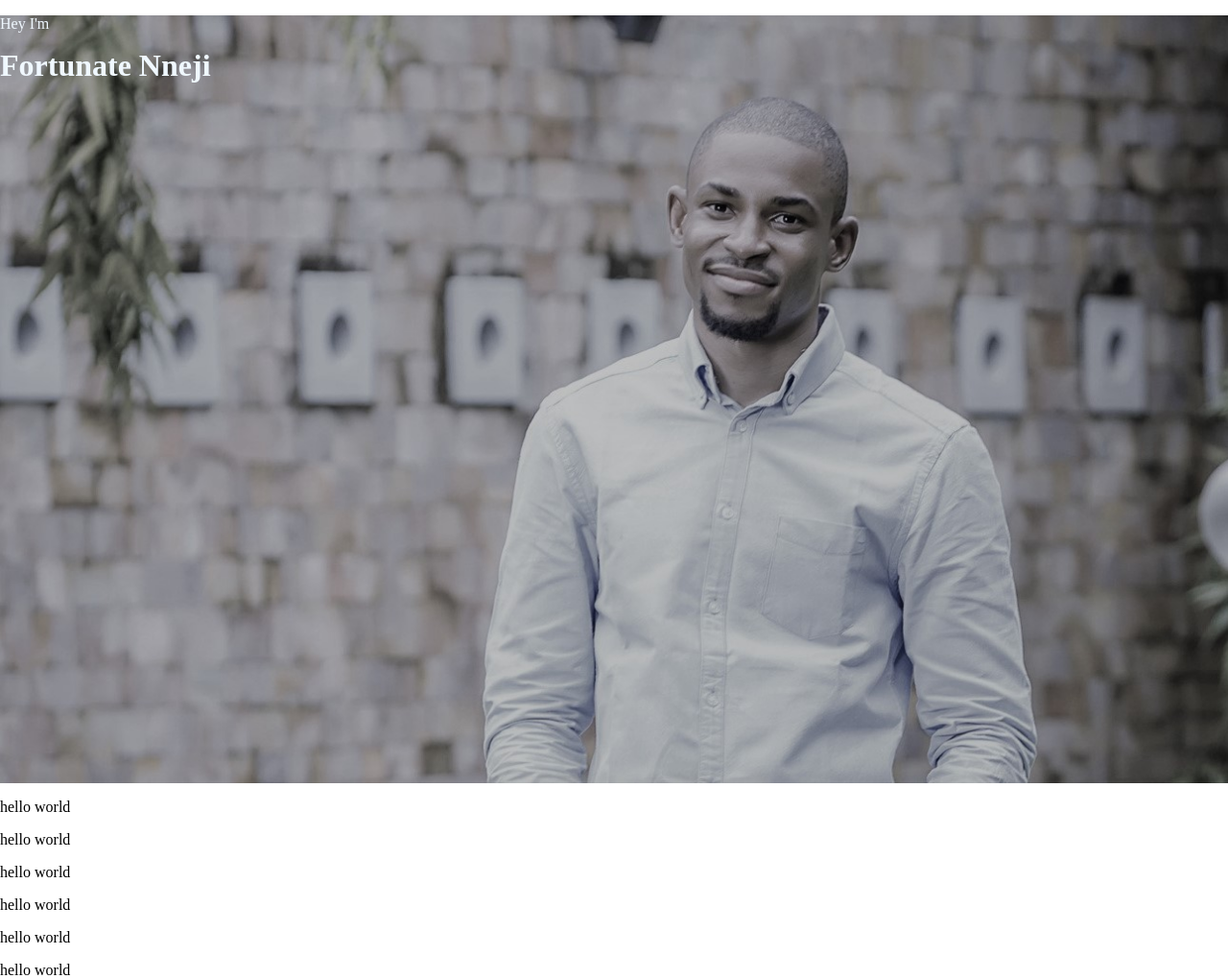
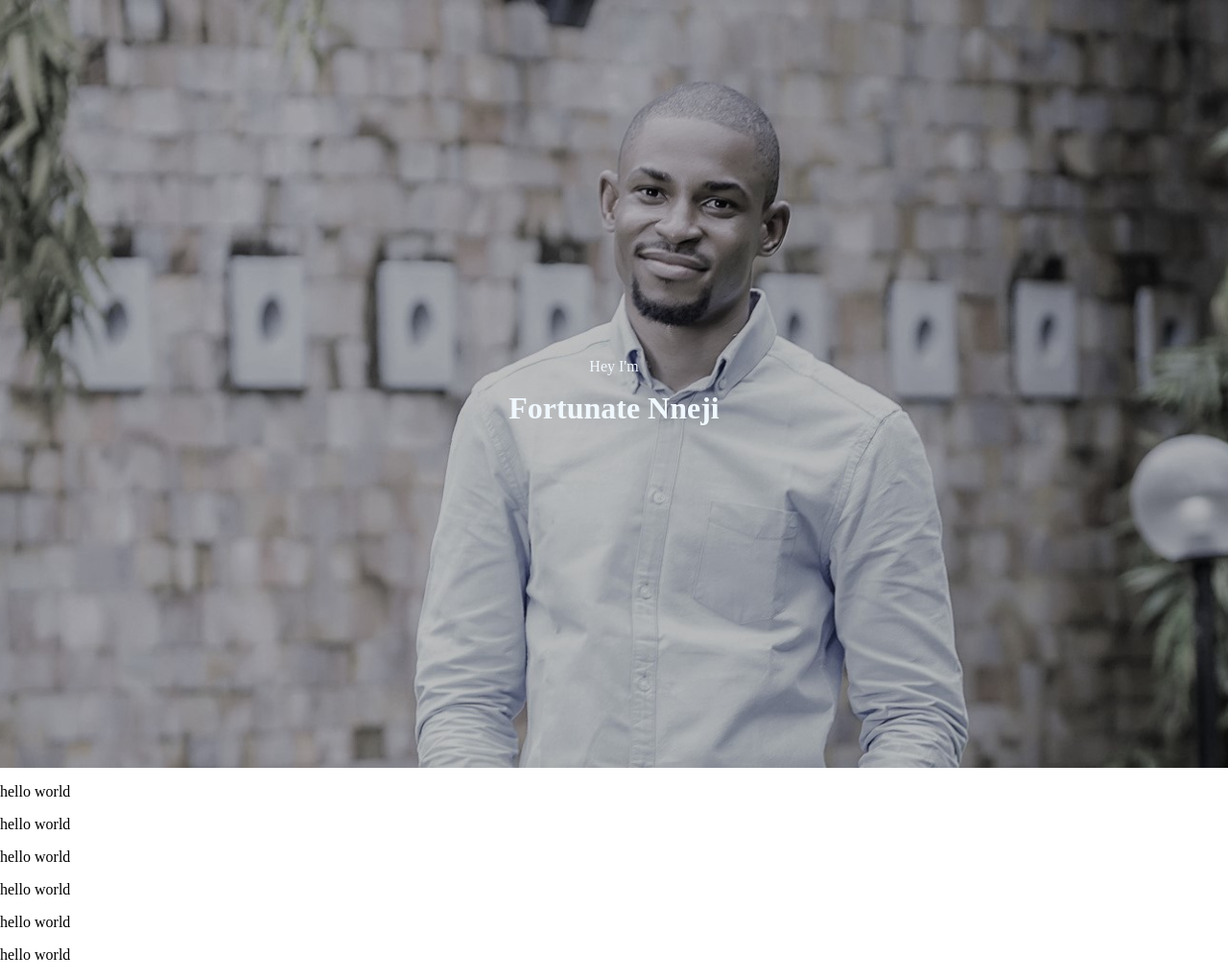
Before and after one commit to formijin/CV, a plain HTML site: page index.html in a window 1280 px wide. Shown: the whole page at 96% size. Drawn offline with Linux system fonts and the light colour scheme.

Commit message:
centred text

```diff
--- a/styles.css
+++ b/styles.css
@@ -1,29 +1,21 @@
-.bannerImage{
-    /* position: relative;
-    width: 100%;
-    z-index: -10 */
-;
-}
 .titleGroup{
-    /* width: auto;
-    height: auto;
-    margin: 0 auto;
-    padding: 10px;
-    position: relative; */
-    /* position: absolute;
-  top: 50%;
-  left: 50%;
-  transform: translate(-50%, -50%);
-  text-align: center; */
-  color: aliceblue;
+    position: absolute;
+    color: aliceblue;
+    top: 50%;
+    left: 50%;
+    transform: translate(-50%, -50%);
+    text-align: center;
 }
 .banner{
   background-image: url("Images/Cover.jpg");
   background-size: cover;
+  background-position: center;
   background-repeat: no-repeat;
-  min-height: 100%;
+  height: 100%;
+  color: aliceblue;
 }
-  body{
+
+body{
   margin: 0px;
   height: 100%;
 }
```
Also changed, not shown: index.html (+0 -2 lines).
